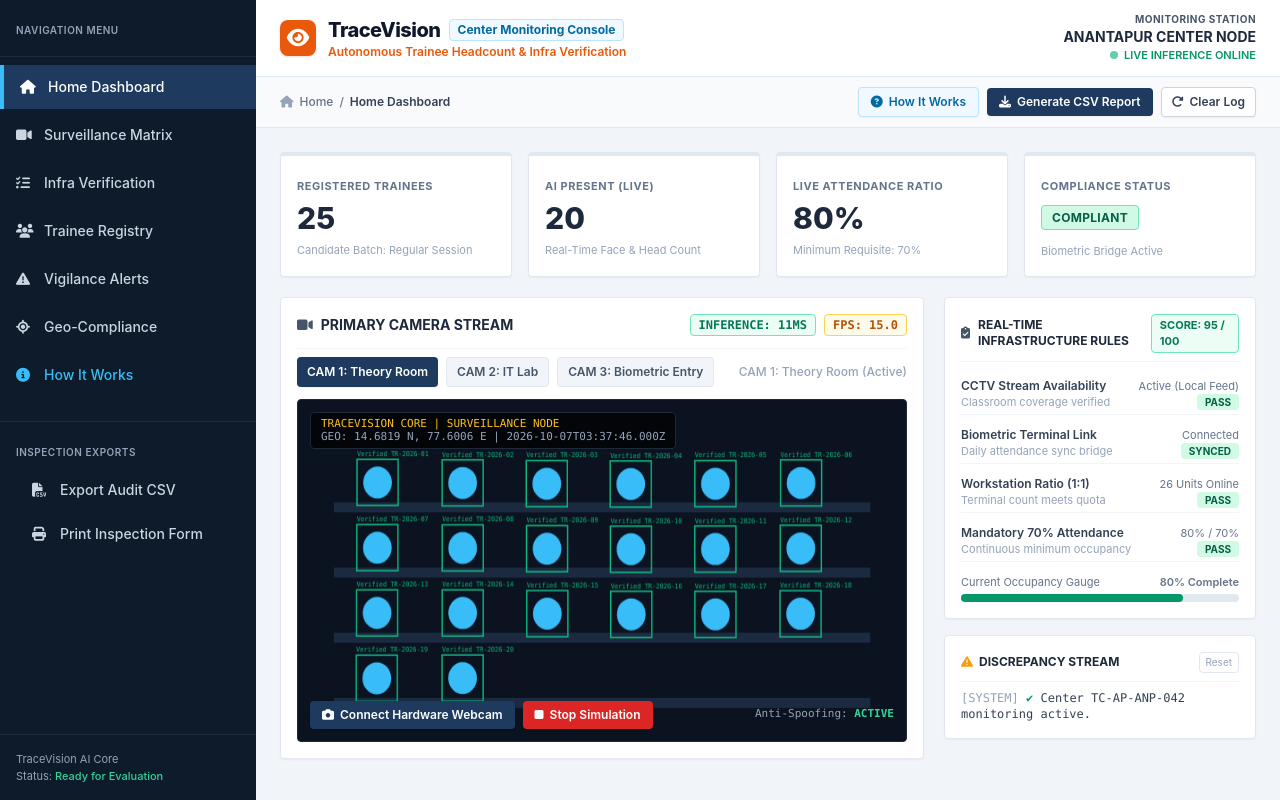
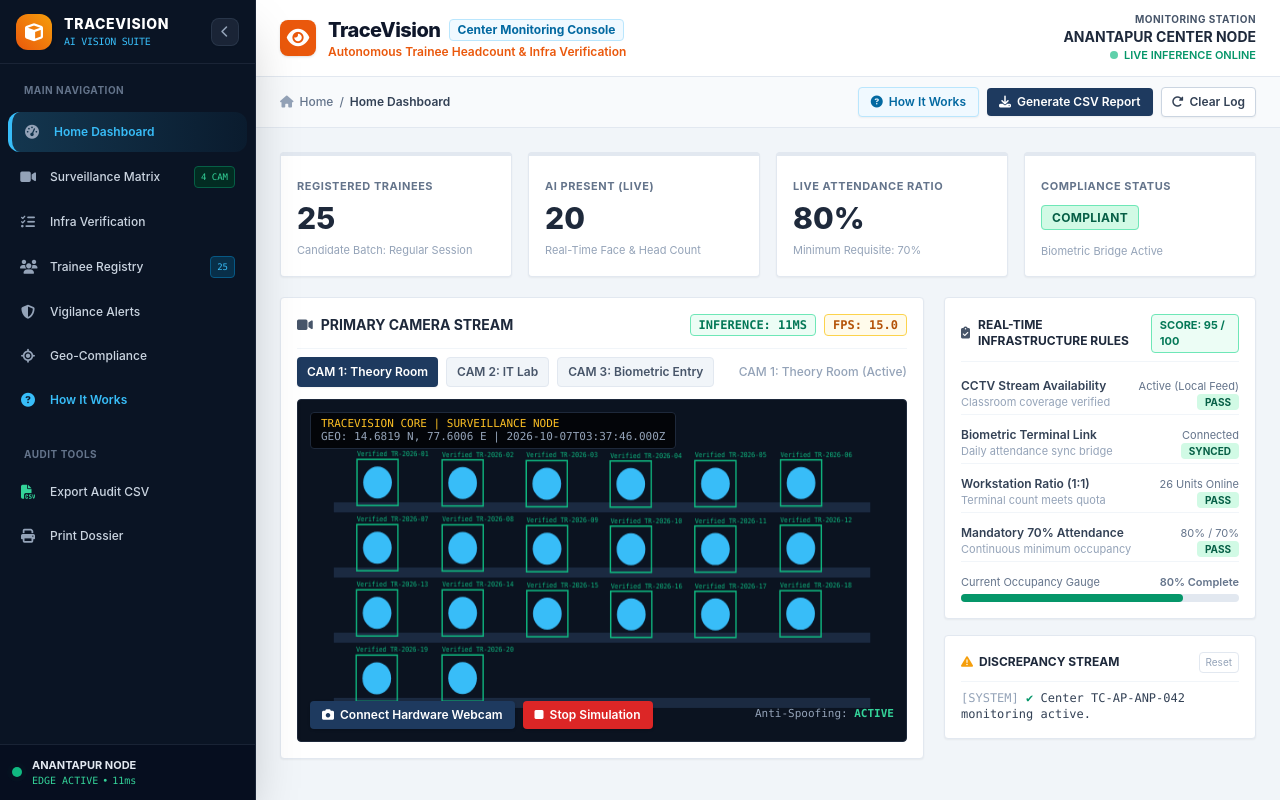
Before and after one commit to saleem2005-d/tracevision-sih2026, a FastAPI app: page / in a window 1280 px wide. Run offline with FastAPI, Linux system fonts and the light colour scheme; some libraries are stand-ins or nearby versions.

Commit message:
Enhance sidebar with collapsible mini-mode, polished branding, and shortcut toggles

```diff
--- a/templates/index.html
+++ b/templates/index.html
@@ -8,79 +8,140 @@
   <link rel="stylesheet" href="https://cdnjs.cloudflare.com/ajax/libs/font-awesome/6.4.0/css/all.min.css">
   <style>
     body { font-family: -apple-system, BlinkMacSystemFont, "Segoe UI", Roboto, sans-serif; }
+
+    /* Smooth width & text transition */
+    #mainSidebar {
+      transition: width 0.25s cubic-bezier(0.4, 0, 0.2, 1);
+    }
+    .sidebar-collapsed .nav-text,
+    .sidebar-collapsed .sidebar-header-text,
+    .sidebar-collapsed .sidebar-footer-text,
+    .sidebar-collapsed .section-label {
+      display: none !important;
+    }
+    .sidebar-collapsed .nav-btn {
+      justify-content: center !important;
+      padding-left: 0.5rem !important;
+      padding-right: 0.5rem !important;
+    }
+    .sidebar-collapsed .badge-pill {
+      display: none !important;
+    }
+
+    /* Active indicator */
     .nav-btn.active {
-      background-color: #1e3a5f !important;
+      background: linear-gradient(90deg, rgba(56, 189, 248, 0.2) 0%, rgba(14, 165, 233, 0.05) 100%) !important;
       border-left: 4px solid #38bdf8 !important;
-      color: #ffffff !important;
+      color: #38bdf8 !important;
+      font-weight: 600;
     }
   </style>
 </head>
 <body class="bg-slate-100 text-slate-800 flex h-screen overflow-hidden">
 
-  <!-- Left Sidebar -->
-  <aside class="w-64 bg-[#0d1b2a] text-slate-300 flex flex-col justify-between shrink-0 select-none">
+  <!-- Enhanced Collapsible Sidebar -->
+  <aside id="mainSidebar" class="w-64 bg-[#0a1424] text-slate-300 flex flex-col justify-between shrink-0 select-none border-r border-slate-800/80 shadow-2xl relative z-30">
+
+    <!-- Top Brand & Collapse Trigger -->
     <div>
-      <div class="p-4 border-b border-slate-800">
-        <span class="text-[10px] uppercase tracking-wider font-semibold text-slate-400">Navigation Menu</span>
+      <div class="h-16 px-4 border-b border-slate-800/80 flex items-center justify-between">
+        <div class="flex items-center gap-3 overflow-hidden">
+          <div class="w-9 h-9 rounded-xl bg-gradient-to-tr from-orange-600 to-amber-500 flex items-center justify-center text-white font-bold text-lg shadow-md shrink-0">
+            <i class="fa-solid fa-cube"></i>
+          </div>
+          <div class="sidebar-header-text">
+            <div class="text-sm font-extrabold tracking-wider text-white">TRACEVISION</div>
+            <div class="text-[10px] text-sky-400 font-mono tracking-tight">AI VISION SUITE</div>
+          </div>
+        </div>
+        <!-- Collapse / Expand Icon Button -->
+        <button onclick="toggleSidebarCollapse()" id="collapseBtn" title="Toggle Sidebar (Key: [ )" class="w-7 h-7 rounded-lg bg-slate-800/80 hover:bg-slate-700 text-slate-400 hover:text-white flex items-center justify-center transition border border-slate-700/60 shadow-sm shrink-0">
+          <i id="collapseIcon" class="fa-solid fa-chevron-left text-xs transition-transform duration-200"></i>
+        </button>
       </div>
 
-      <nav class="mt-2 space-y-1 text-sm font-medium">
-        <button onclick="showTab('dashboard')" id="btn-dashboard" class="nav-btn active w-full flex items-center gap-3 px-4 py-3 text-left transition hover:bg-slate-800/60 hover:text-white">
-          <i class="fa-solid fa-house w-4"></i>
-          <span>Home Dashboard</span>
+      <!-- Navigation Section -->
+      <div class="px-3 py-3">
+        <span class="section-label text-[10px] uppercase font-bold tracking-wider text-slate-500 px-3">Main Navigation</span>
+      </div>
+
+      <nav class="space-y-1 px-2 text-xs font-medium">
+        <button onclick="showTab('dashboard')" id="btn-dashboard" title="Home Dashboard" class="nav-btn active w-full flex items-center gap-3.5 px-3 py-2.5 rounded-xl text-left transition hover:bg-slate-800/60 hover:text-white">
+          <i class="fa-solid fa-gauge-high w-4 text-center text-slate-400 group-hover:text-white text-sm"></i>
+          <span class="nav-text">Home Dashboard</span>
         </button>
-        <button onclick="showTab('surveillance')" id="btn-surveillance" class="nav-btn w-full flex items-center gap-3 px-4 py-3 text-left transition hover:bg-slate-800/60 hover:text-white">
-          <i class="fa-solid fa-video w-4"></i>
-          <span>Surveillance Matrix</span>
+
+        <button onclick="showTab('surveillance')" id="btn-surveillance" title="Surveillance Matrix" class="nav-btn w-full flex items-center gap-3.5 px-3 py-2.5 rounded-xl text-left transition hover:bg-slate-800/60 hover:text-white">
+          <i class="fa-solid fa-video w-4 text-center text-slate-400 text-sm"></i>
+          <span class="nav-text">Surveillance Matrix</span>
+          <span class="badge-pill ml-auto text-[9px] font-mono px-1.5 py-0.5 rounded bg-emerald-950 text-emerald-400 border border-emerald-800">4 CAM</span>
         </button>
-        <button onclick="showTab('infra')" id="btn-infra" class="nav-btn w-full flex items-center gap-3 px-4 py-3 text-left transition hover:bg-slate-800/60 hover:text-white">
-          <i class="fa-solid fa-list-check w-4"></i>
-          <span>Infra Verification</span>
+
+        <button onclick="showTab('infra')" id="btn-infra" title="Infra Verification" class="nav-btn w-full flex items-center gap-3.5 px-3 py-2.5 rounded-xl text-left transition hover:bg-slate-800/60 hover:text-white">
+          <i class="fa-solid fa-list-check w-4 text-center text-slate-400 text-sm"></i>
+          <span class="nav-text">Infra Verification</span>
         </button>
-        <button onclick="showTab('registry')" id="btn-registry" class="nav-btn w-full flex items-center gap-3 px-4 py-3 text-left transition hover:bg-slate-800/60 hover:text-white">
-          <i class="fa-solid fa-users w-4"></i>
-          <span>Trainee Registry</span>
+
+        <button onclick="showTab('registry')" id="btn-registry" title="Trainee Registry" class="nav-btn w-full flex items-center gap-3.5 px-3 py-2.5 rounded-xl text-left transition hover:bg-slate-800/60 hover:text-white">
+          <i class="fa-solid fa-users w-4 text-center text-slate-400 text-sm"></i>
+          <span class="nav-text">Trainee Registry</span>
+          <span class="badge-pill ml-auto text-[9px] font-mono px-1.5 py-0.5 rounded bg-sky-950 text-sky-400 border border-sky-800">25</span>
         </button>
-        <button onclick="showTab('alerts')" id="btn-alerts" class="nav-btn w-full flex items-center gap-3 px-4 py-3 text-left transition hover:bg-slate-800/60 hover:text-white">
-          <i class="fa-solid fa-triangle-exclamation w-4"></i>
-          <span>Vigilance Alerts</span>
+
+        <button onclick="showTab('alerts')" id="btn-alerts" title="Vigilance Alerts" class="nav-btn w-full flex items-center gap-3.5 px-3 py-2.5 rounded-xl text-left transition hover:bg-slate-800/60 hover:text-white">
+          <i class="fa-solid fa-shield-halved w-4 text-center text-slate-400 text-sm"></i>
+          <span class="nav-text">Vigilance Alerts</span>
         </button>
-        <button onclick="showTab('geo')" id="btn-geo" class="nav-btn w-full flex items-center gap-3 px-4 py-3 text-left transition hover:bg-slate-800/60 hover:text-white">
-          <i class="fa-solid fa-location-crosshairs w-4"></i>
-          <span>Geo-Compliance</span>
+
+        <button onclick="showTab('geo')" id="btn-geo" title="Geo-Compliance" class="nav-btn w-full flex items-center gap-3.5 px-3 py-2.5 rounded-xl text-left transition hover:bg-slate-800/60 hover:text-white">
+          <i class="fa-solid fa-location-crosshairs w-4 text-center text-slate-400 text-sm"></i>
+          <span class="nav-text">Geo-Compliance</span>
         </button>
-        <!-- NEW: Dedicated How It Works Navigation Link -->
-        <button onclick="showTab('howitworks')" id="btn-howitworks" class="nav-btn w-full flex items-center gap-3 px-4 py-3 text-left transition hover:bg-slate-800/60 hover:text-white text-sky-400">
-          <i class="fa-solid fa-circle-info w-4"></i>
-          <span>How It Works</span>
+
+        <button onclick="showTab('howitworks')" id="btn-howitworks" title="How It Works" class="nav-btn w-full flex items-center gap-3.5 px-3 py-2.5 rounded-xl text-left transition hover:bg-slate-800/60 hover:text-sky-300 text-sky-400">
+          <i class="fa-solid fa-circle-question w-4 text-center text-sky-400 text-sm"></i>
+          <span class="nav-text font-semibold">How It Works</span>
         </button>
       </nav>
 
-      <div class="p-4 mt-6 border-t border-slate-800">
-        <span class="text-[10px] uppercase tracking-wider font-semibold text-slate-400">Inspection Exports</span>
-        <div class="mt-2 space-y-1 text-sm font-medium">
-          <a href="/api/v1/export-report" download class="flex items-center gap-3 px-4 py-2.5 hover:bg-slate-800/60 hover:text-white text-slate-300 rounded transition">
-            <i class="fa-solid fa-file-csv w-4"></i>
-            <span>Export Audit CSV</span>
-          </a>
-          <button onclick="window.print()" class="w-full flex items-center gap-3 px-4 py-2.5 hover:bg-slate-800/60 hover:text-white text-slate-300 rounded transition text-left">
-            <i class="fa-solid fa-print w-4"></i>
-            <span>Print Inspection Form</span>
-          </button>
+      <!-- Inspection Exports Sub-Menu -->
+      <div class="px-3 pt-5 pb-2">
+        <span class="section-label text-[10px] uppercase font-bold tracking-wider text-slate-500 px-3">Audit Tools</span>
+      </div>
+
+      <div class="space-y-1 px-2 text-xs font-medium">
+        <a href="/api/v1/export-report" download title="Export Audit CSV" class="nav-btn flex items-center gap-3.5 px-3 py-2.5 rounded-xl hover:bg-slate-800/60 hover:text-white text-slate-300 transition">
+          <i class="fa-solid fa-file-csv w-4 text-center text-emerald-400 text-sm"></i>
+          <span class="nav-text">Export Audit CSV</span>
+        </a>
+        <button onclick="window.print()" title="Print Inspection Dossier" class="nav-btn w-full flex items-center gap-3.5 px-3 py-2.5 rounded-xl hover:bg-slate-800/60 hover:text-white text-slate-300 transition text-left">
+          <i class="fa-solid fa-print w-4 text-center text-slate-400 text-sm"></i>
+          <span class="nav-text">Print Dossier</span>
+        </button>
+      </div>
+    </div>
+
+    <!-- Bottom Node Health Status Widget -->
+    <div class="p-3 border-t border-slate-800/80 bg-slate-950/40">
+      <div class="flex items-center gap-2.5">
+        <span class="relative flex h-2.5 w-2.5 shrink-0">
+          <span class="animate-ping absolute inline-flex h-full w-full rounded-full bg-emerald-400 opacity-75"></span>
+          <span class="relative inline-flex rounded-full h-2.5 w-2.5 bg-emerald-500"></span>
+        </span>
+        <div class="sidebar-footer-text overflow-hidden">
+          <div class="text-[11px] font-bold text-slate-200 truncate">ANANTAPUR NODE</div>
+          <div class="text-[10px] text-emerald-400 font-mono flex items-center gap-1">
+            <span>EDGE ACTIVE</span> &bull; <span>11ms</span>
+          </div>
         </div>
       </div>
     </div>
-
-    <div class="p-4 text-[11px] text-slate-400 border-t border-slate-800">
-      <div>TraceVision AI Core</div>
-      <div>Status: <span class="text-emerald-400 font-medium">Ready for Evaluation</span></div>
-    </div>
   </aside>
 
-  <!-- Right Viewport -->
-  <div class="flex-1 flex flex-col overflow-y-auto w-full min-w-0">
+  <!-- Right Viewport Area -->
+  <div class="flex-1 flex flex-col overflow-y-auto w-full min-w-0 bg-slate-100">
 
-    <!-- Header -->
+    <!-- Top App Header -->
     <header class="bg-white border-b border-slate-200 px-6 py-3 flex justify-between items-center shadow-sm">
       <div class="flex items-center gap-3">
         <div class="w-9 h-9 rounded-lg bg-orange-600 flex items-center justify-center text-white font-bold text-xl shadow">
@@ -129,7 +190,7 @@
       </div>
     </div>
 
-    <!-- TAB 1: HOME DASHBOARD (Exact Working Code) -->
+    <!-- TAB 1: HOME DASHBOARD -->
     <div id="tab-dashboard" class="p-6 space-y-5">
       <div class="grid grid-cols-1 sm:grid-cols-2 lg:grid-cols-4 gap-4">
         <div class="bg-white border-t-4 border-[#1e3a5f] border-x border-b border-slate-200 p-4 rounded shadow-sm">
@@ -427,10 +488,8 @@
       </div>
     </div>
 
-    <!-- ==================== NEW TAB 7: HOW IT WORKS (RICH VISUAL ARCHITECTURE) ==================== -->
+    <!-- TAB 7: HOW IT WORKS -->
     <div id="tab-howitworks" class="p-6 space-y-6" style="display:none;">
-
-      <!-- Top Banner -->
       <div class="bg-gradient-to-r from-[#0d1b2a] to-[#1e3a5f] rounded-2xl p-6 text-white shadow-md flex flex-col md:flex-row justify-between items-start md:items-center gap-4">
         <div>
           <div class="flex items-center gap-2">
@@ -447,10 +506,7 @@
         </button>
       </div>
 
-      <!-- 4-Stage Visual Pipeline Diagram Cards -->
       <div class="grid grid-cols-1 md:grid-cols-4 gap-4">
-
-        <!-- Stage 1 -->
         <div class="bg-white border border-slate-200 rounded-xl p-4 shadow-sm flex flex-col justify-between space-y-3">
           <div>
             <div class="w-10 h-10 rounded-lg bg-blue-50 text-blue-600 flex items-center justify-center font-bold text-base shadow-sm">
@@ -470,7 +526,6 @@
           </div>
         </div>
 
-        <!-- Stage 2 -->
         <div class="bg-white border border-slate-200 rounded-xl p-4 shadow-sm flex flex-col justify-between space-y-3">
           <div>
             <div class="w-10 h-10 rounded-lg bg-emerald-50 text-emerald-600 flex items-center justify-center font-bold text-base shadow-sm">
@@ -490,7 +545,6 @@
           </div>
         </div>
 
-        <!-- Stage 3 -->
         <div class="bg-white border border-slate-200 rounded-xl p-4 shadow-sm flex flex-col justify-between space-y-3">
           <div>
             <div class="w-10 h-10 rounded-lg bg-purple-50 text-purple-600 flex items-center justify-center font-bold text-base shadow-sm">
@@ -510,7 +564,6 @@
           </div>
         </div>
 
-        <!-- Stage 4 -->
         <div class="bg-white border border-slate-200 rounded-xl p-4 shadow-sm flex flex-col justify-between space-y-3">
           <div>
             <div class="w-10 h-10 rounded-lg bg-amber-50 text-amber-600 flex items-center justify-center font-bold text-base shadow-sm">
@@ -529,16 +582,13 @@
             <span class="text-slate-400">Attendance: 80% &gt;= 70% Quota</span>
           </div>
         </div>
-
       </div>
 
-      <!-- In-Depth Comparison: Traditional Audits vs TraceVision -->
       <div class="bg-white border border-slate-200 rounded-xl p-5 shadow-sm space-y-4">
         <div class="border-b pb-3">
           <h3 class="text-sm font-bold text-slate-900 uppercase">Competitive Benchmark & Value Matrix</h3>
           <p class="text-xs text-slate-500 mt-0.5">How TraceVision fundamentally outperforms legacy manual and cloud-streaming inspections</p>
         </div>
-
         <div class="overflow-x-auto">
           <table class="w-full text-left text-xs border-collapse">
             <thead>
@@ -574,22 +624,16 @@
                 <td class="py-3 text-slate-500">Manual review fatigue</td>
                 <td class="py-3 text-emerald-600 font-bold">Instant automated heuristic red-flagging</td>
               </tr>
-              <tr>
-                <td class="py-3 font-semibold text-slate-900">Hardware Capital Cost (CAPEX)</td>
-                <td class="py-3 text-slate-500">Travel & Officer stipends</td>
-                <td class="py-3 text-slate-500">High (Cloud compute and GPUs)</td>
-                <td class="py-3 text-emerald-600 font-bold">Zero new hardware (Uses existing PCs & CCTVs)</td>
-              </tr>
             </tbody>
           </table>
         </div>
       </div>
-
     </div>
 
   </div>
 
   <script>
+    // Navigation routing logic
     const tabs = ['dashboard', 'surveillance', 'infra', 'registry', 'alerts', 'geo', 'howitworks'];
     const tabTitles = {
       'dashboard': 'Home Dashboard',
@@ -612,6 +656,37 @@
         }
       });
       document.getElementById('breadcrumb').innerText = tabTitles[name] || 'Dashboard';
+    }
+
+    // Sidebar Collapse/Expand Manager
+    function toggleSidebarCollapse() {
+      const sidebar = document.getElementById('mainSidebar');
+      const icon = document.getElementById('collapseIcon');
+      const isCollapsed = sidebar.classList.contains('sidebar-collapsed');
+
+      if (isCollapsed) {
+        sidebar.classList.remove('sidebar-collapsed', 'w-20');
+        sidebar.classList.add('w-64');
+        icon.className = 'fa-solid fa-chevron-left text-xs';
+        localStorage.setItem('sidebar_collapsed', 'false');
+      } else {
+        sidebar.classList.add('sidebar-collapsed', 'w-20');
+        sidebar.classList.remove('w-64');
+        icon.className = 'fa-solid fa-chevron-right text-xs';
+        localStorage.setItem('sidebar_collapsed', 'true');
+      }
+    }
+
+    // Keyboard shortcut '[' to toggle sidebar
+    window.addEventListener('keydown', (e) => {
+      if (e.key === '[' && !['INPUT', 'TEXTAREA'].includes(e.target.tagName)) {
+        toggleSidebarCollapse();
+      }
+    });
+
+    // Restore state from localStorage
+    if (localStorage.getItem('sidebar_collapsed') === 'true') {
+      toggleSidebarCollapse();
     }
 
     let activeHeads = 20;
@@ -747,13 +822,13 @@
       if (isSimulating) {
         activeHeads = 10;
         btn.innerHTML = '<i class="fa-solid fa-play"></i> <span>Resume Simulation</span>';
-        btn.className = 'bg-emerald-600 hover:bg-emerald-500 text-white text-xs font-semibold px-2.5 py-1.5 rounded flex items-center gap-1.5 shadow transition';
+        btn.className = 'bg-emerald-600 hover:bg-emerald-500 text-white text-xs font-semibold px-3 py-1.5 rounded flex items-center gap-1.5 shadow transition';
         logEvent('Simulation paused: Attendance dropped to 40% (Ghost Batch Flagged).');
         isSimulating = false;
       } else {
         activeHeads = 20;
         btn.innerHTML = '<i class="fa-solid fa-stop"></i> <span>Stop Simulation</span>';
-        btn.className = 'bg-red-600 hover:bg-red-500 text-white text-xs font-semibold px-2.5 py-1.5 rounded flex items-center gap-1.5 shadow transition';
+        btn.className = 'bg-red-600 hover:bg-red-500 text-white text-xs font-semibold px-3 py-1.5 rounded flex items-center gap-1.5 shadow transition';
         logEvent('Simulation restored: Standard batch headcount 20/25 verified.');
         isSimulating = true;
       }
```
Also changed, not shown: index.html (+145 -70 lines).
